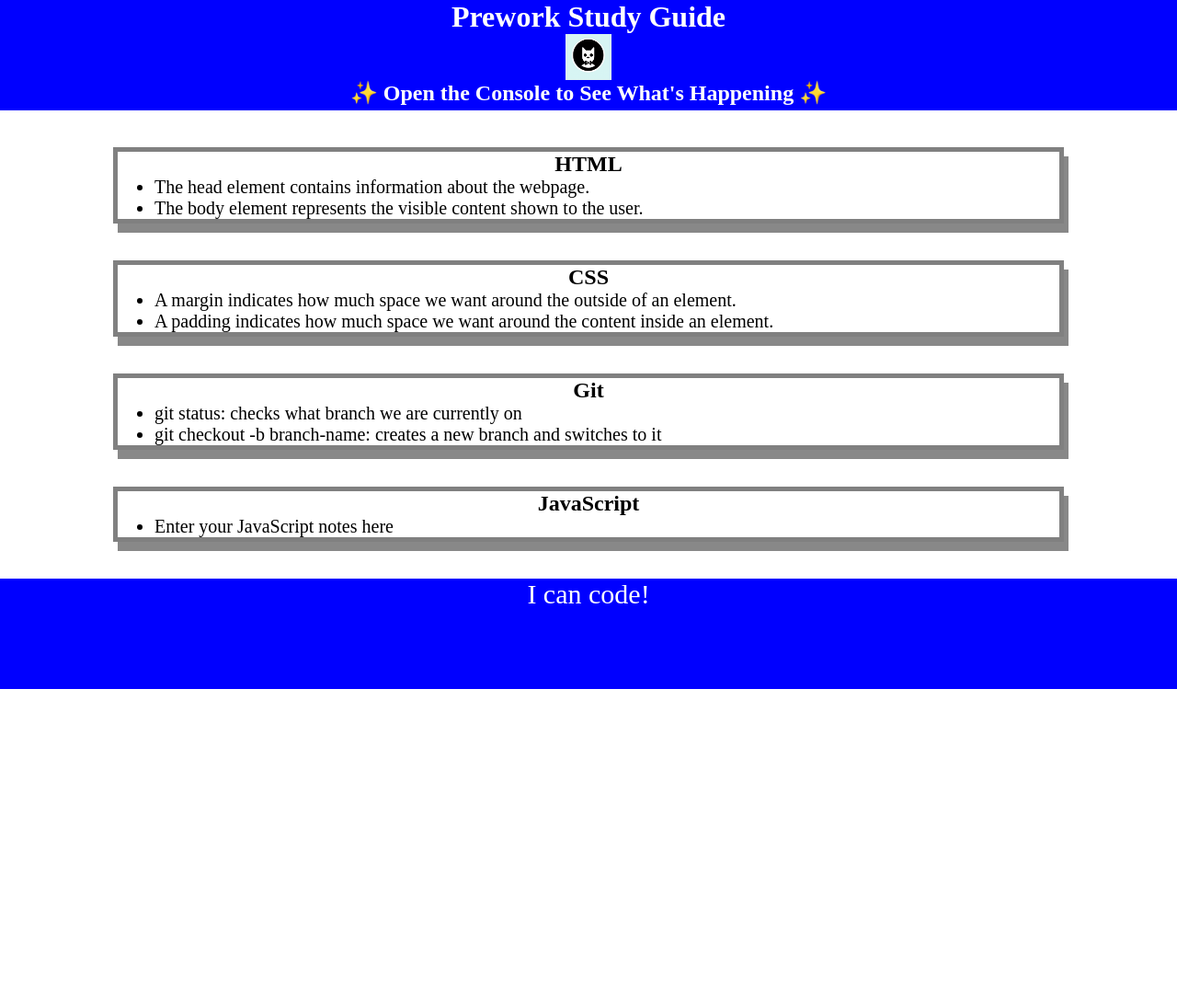
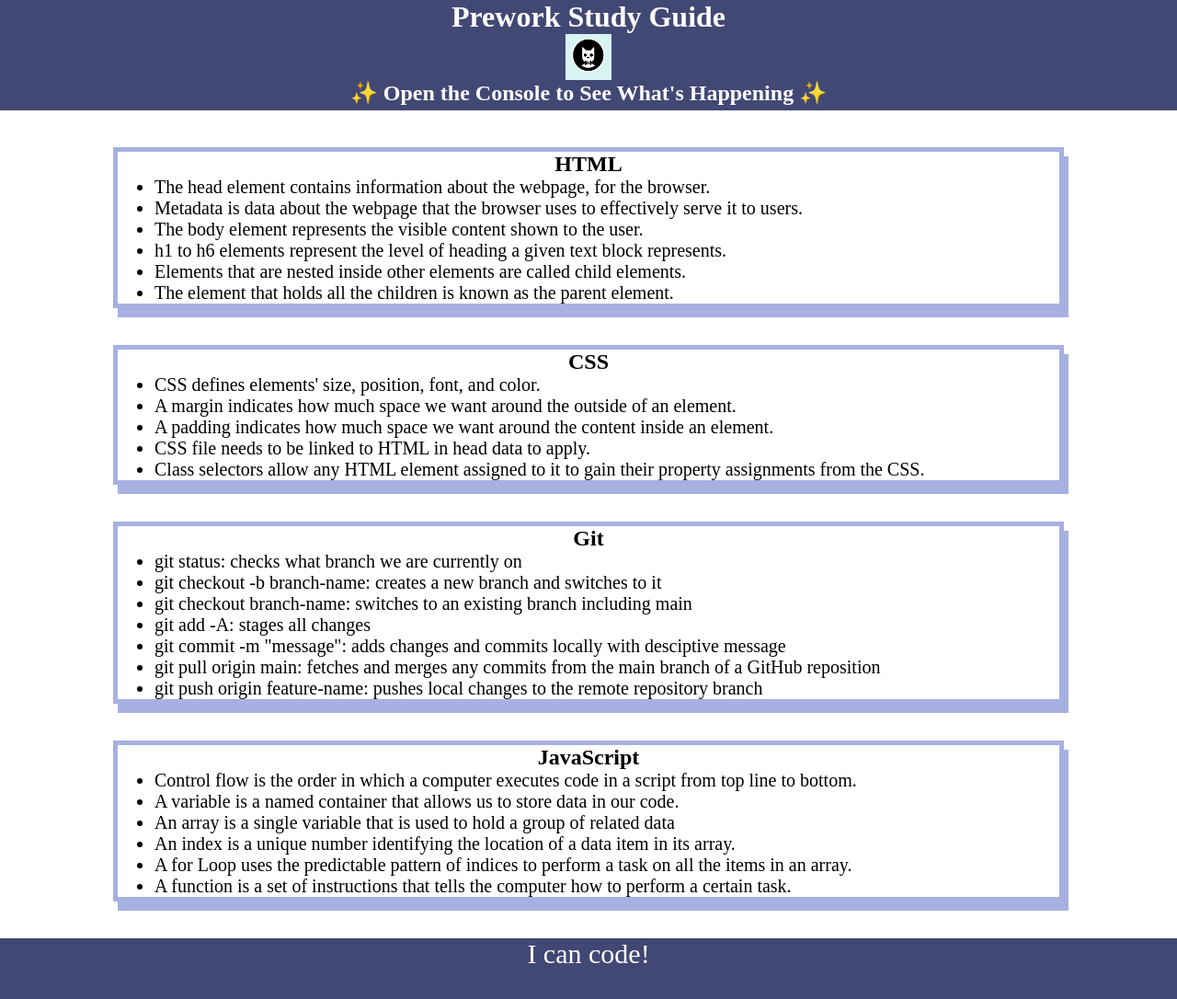
Before and after one commit to micavilla/prework-study-guide, a plain HTML site: page index.html in a window 1280 px wide. Shown: the whole page at 92% size. Before the commit the page ends 800 px from the top, so only its background shows below. Drawn offline with Linux system fonts and the light colour scheme.

Commit message:
add js code and notes

```diff
--- a/assets/script.js
+++ b/assets/script.js
@@ -1,17 +1,24 @@
 var topics = ['HTML', 'CSS', 'Git', 'JavaScript'];
-for (var x =0; x <topics.length; x++) {
+var randomTopic = topics[Math.floor(Math.random() * topics.length)];
+function listTopics() {
+    for (var x = 0; x < topics.length; x++) {
         console.log(topics[x])
     }
-/*
-if (topic === 'HTML') {
+}
+function selectTopic() {
+    if (randomTopic === 'HTML') {
         console.log("Let's study HTML!");
-} else if (topic === 'CSS') {
+    } else if (randomTopic === 'CSS') {
         console.log("Let's study CSS!");
-} else if (topic === 'Git') {
+    } else if (randomTopic === 'Git') {
         console.log("Let's study Git!");
-} else if (topic === 'JavaScript') {
+    } else if (randomTopic === 'JavaScript') {
         console.log("Let's study JavaScript!");
     } else {
         console.log('Please try again!');
     }
-*/
+}
+console.log('Here are the topics we learned through Prework:');
+listTopics()
+console.log('Which topic should we study first?');
+selectTopic()
--- a/assets/style.css
+++ b/assets/style.css
@@ -6,7 +6,7 @@ header,
 footer {
     width: 100%;
     height: 120px;
-    background-color: blue;
+    background-color: #424874;
     color: white;
 }
 h1,
@@ -31,6 +31,6 @@ p {
   .card {
     width: 80%;
     margin: 40px auto;
-    border: 5px solid gray;
-    box-shadow: 5px 10px #888888;
+    border: 5px solid #A6B1E1;
+    box-shadow: 5px 10px #A6B1E1;
   }
--- a/index.html
+++ b/index.html
@@ -17,16 +17,23 @@
       <section class="card" id="html-section">
         <h2>HTML</h2>
         <ul>
-          <li>The head element contains information about the webpage.</li>
+          <li>The head element contains information about the webpage, for the browser.</li>
+          <li>Metadata is data about the webpage that the browser uses to effectively serve it to users.</li>
           <li>The body element represents the visible content shown to the user.</li>
+          <li>h1 to h6 elements represent the level of heading a given text block represents.</li>
+          <li>Elements that are nested inside other elements are called child elements.</li>
+          <li>The element that holds all the children is known as the parent element.</li>
         </ul>
       </section>
 
       <section class="card" id="css-section">
         <h2>CSS</h2>
         <ul>
+          <li>CSS defines elements' size, position, font, and color.</li>
           <li>A margin indicates how much space we want around the outside of an element.</li>
           <li>A padding indicates how much space we want around the content inside an element.</li>
+          <li>CSS file needs to be linked to HTML in head data to apply.</li>
+          <li>Class selectors allow any HTML element assigned to it to gain their property assignments from the CSS.</li>
         </ul>
       </section>
 
@@ -35,13 +42,23 @@
         <ul>
           <li>git status: checks what branch we are currently on</li>
           <li>git checkout -b branch-name: creates a new branch and switches to it</li>
+          <li>git checkout branch-name: switches to an existing branch including main</li>
+          <li>git add -A: stages all changes</li>
+          <li>git commit -m "message": adds changes and commits locally with desciptive message</li>
+          <li>git pull origin main: fetches and merges any commits from the main branch of a GitHub reposition</li>
+          <li>git push origin feature-name: pushes local changes to the remote repository branch</li>
         </ul>
       </section>
 
       <section class="card" id="javascript-section">
         <h2>JavaScript</h2>
         <ul>
-          <li>Enter your JavaScript notes here</li>
+          <li>Control flow is the order in which a computer executes code in a script from top line to bottom.</li>
+          <li>A variable is a named container that allows us to store data in our code.</li>
+          <li>An array is a single variable that is used to hold a group of related data</li>
+          <li>An index is a unique number identifying the location of a data item in its array.</li>
+          <li>A for Loop uses the predictable pattern of indices to perform a task on all the items in an array.</li>
+          <li>A function is a set of instructions that tells the computer how to perform a certain task.</li>
         </ul>
       </section>
     </main>
```
Lines whose indentation alone changed are shown as unchanged.
